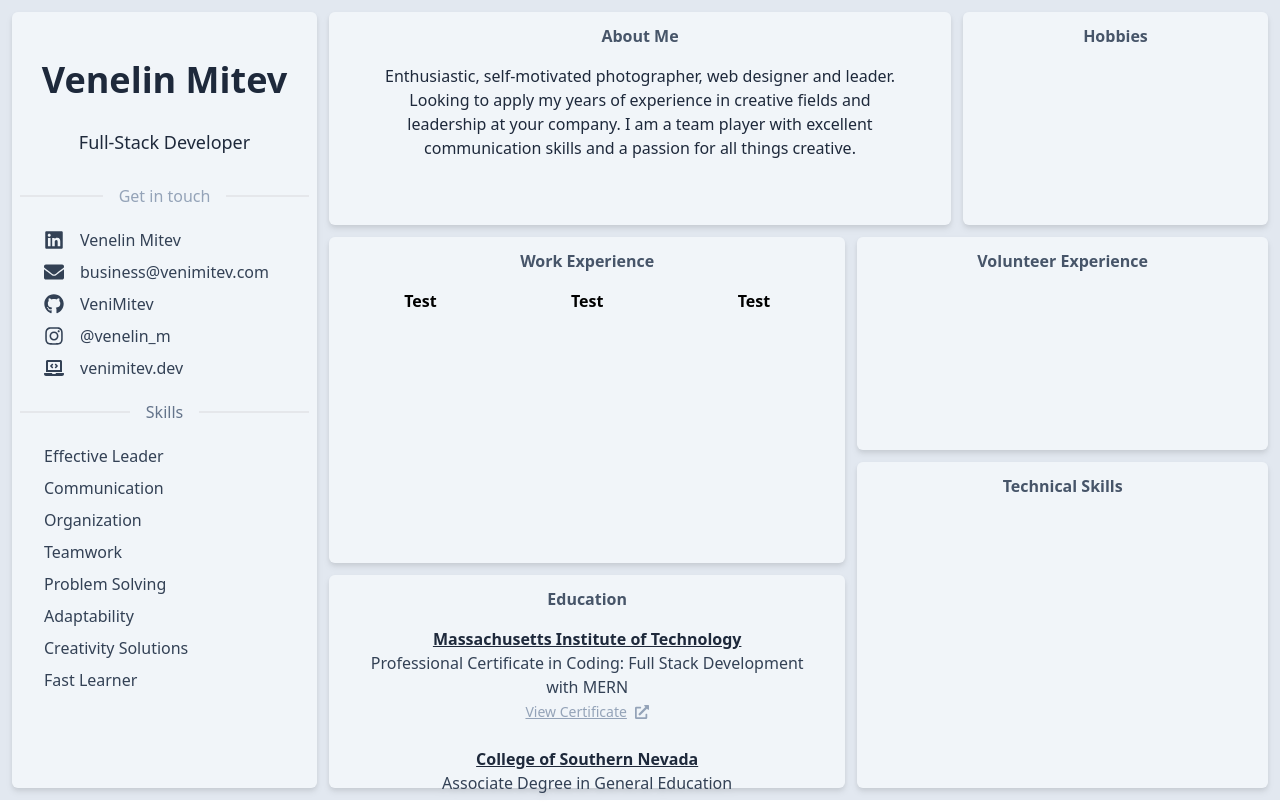
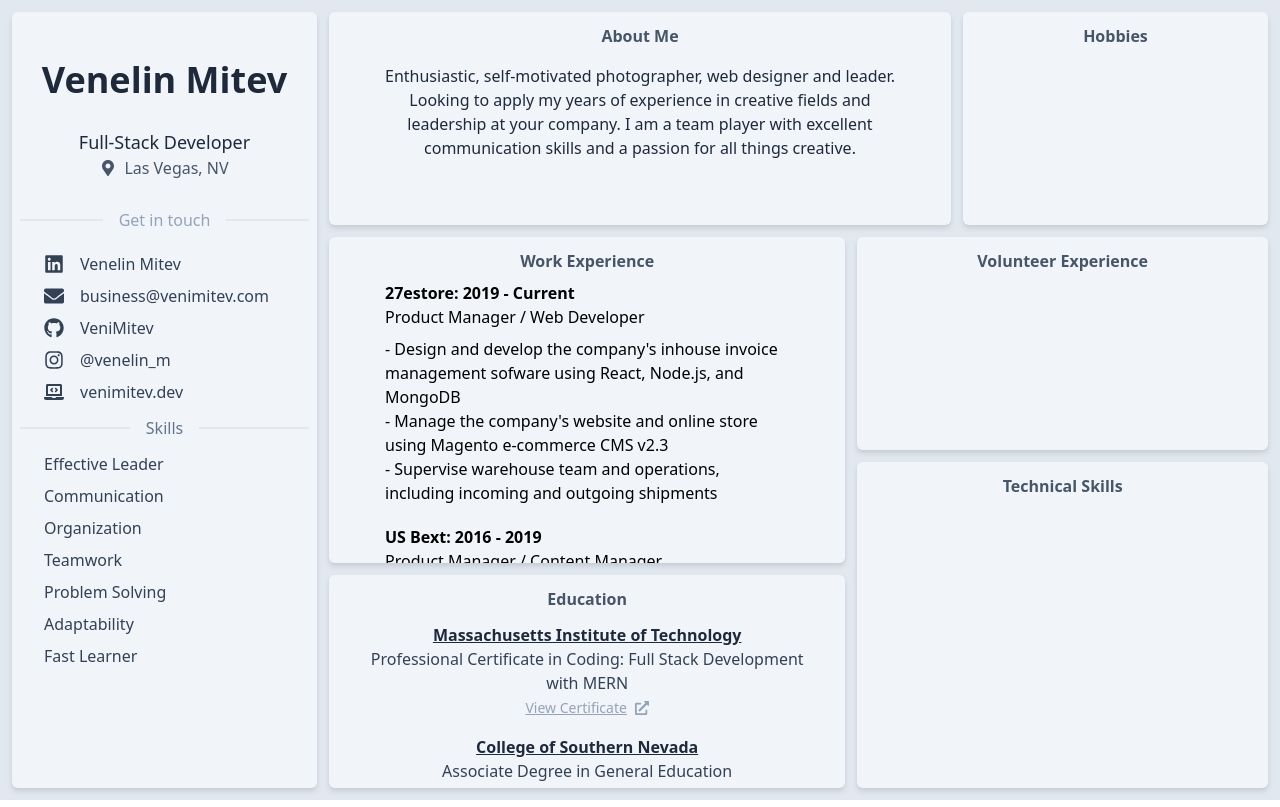
Before and after one commit to VeniMitev/resume, a React (Vite) app: page / in a window 1280 px wide. Built offline with nearby package versions, Linux system fonts and the light colour scheme.

Commit message:
Debugging formating issues on certain screen sizes. Adding work experience

```diff
--- a/src/App.css
+++ b/src/App.css
@@ -6,3 +6,13 @@ html {
     scroll-behavior: smooth;
     scroll-padding: 1rem;
 }
+
+* {
+ -webkit-tap-highlight-color: rgba(0, 0, 0, 0);
+ -webkit-tap-highlight-color: transparent;
+ -webkit-user-select: none;
+ -khtml-user-select: none;
+ -moz-user-select: none;
+ -ms-user-select: none;
+  user-select: none;
+}
--- a/src/ResumeCards/About/About.tsx
+++ b/src/ResumeCards/About/About.tsx
@@ -7,7 +7,7 @@ const About = () => {
         <Card className='snap-center h-[50vh]'>
             <>
                 <Title text='About Me' />
-                <div className='flex flex-col items-center py-10 md:py-3 xl:py-10 px-12'>
+                <div className='flex flex-col items-center py-5 md:py-3 xl:py-10 px-12'>
                     <p className='md:text-center text-md text-slate-800'>
                         Enthusiastic, self-motivated photographer, web designer and leader. Looking to apply my years of experience in creative fields and leadership at your company. I am a team player with excellent communication skills and a passion for all things creative.
                     </p>
--- a/src/ResumeCards/Education/Education.tsx
+++ b/src/ResumeCards/Education/Education.tsx
@@ -5,10 +5,10 @@ import Title from '../../components/Title';
 
 const Education = () => {
     return (
-        <Card className='h-[32vh]'>
+        <Card className='h-[50vh]'>
             <>
                 <Title text='Education' />
-                <div className='px-10 md:px-5 py-2 md:py-3 text-center'>
+                <div className='px-10 md:px-5 py-2 md:py-2 xl:py-4 text-center'>
                     <h3 className='font-semibold text-slate-800 underline'>
                         Massachusetts Institute of Technology
                     </h3>
@@ -19,7 +19,7 @@ const Education = () => {
                         View Certificate <FaExternalLinkAlt />
                     </a>
                 </div>
-                <div className='px-10 md:px-5 py-2 md:py-3 text-center'>
+                <div className='px-10 md:px-4 py-3 md:py-2 xl:py-4 text-center'>
                     <h3 className='font-semibold text-slate-800 underline'>
                         College of Southern Nevada
                     </h3>
--- a/src/ResumeCards/Hobbies.tsx
+++ b/src/ResumeCards/Hobbies.tsx
@@ -4,7 +4,7 @@ import Title from '../components/Title';
 
 const Hobbies = () => {
     return (
-        <Card className='h-[32vh]'>
+        <Card className='h-[50vh]'>
             <Title text='Hobbies' />
         </Card>
     )
--- a/src/ResumeCards/Profile/Profile.tsx
+++ b/src/ResumeCards/Profile/Profile.tsx
@@ -1,3 +1,4 @@
+import { FaMapMarkerAlt } from 'react-icons/fa';
 import Card from '../../components/Card';
 import GetInTouch from './GetInTouch';
 import WorkSkills from './WorkSkills';
@@ -6,13 +7,18 @@ const Profile = () => {
     return (
         <Card className='snap-center h-screen '>
             <>
-                <h1 className='flex flex-col items-center pt-14 md:pt-10 xl:pt-16 text-4xl text-slate-800 font-semibold'>
+                <h1 className='flex flex-col items-center pt-8 md:pt-10 xl:pt-16 text-4xl text-slate-800 font-semibold'>
                     Venelin Mitev
                 </h1>
-                <h2 className='flex flex-col items-center py-7 text-lg text-slate-800'>
+                <h2 className='flex flex-col items-center pt-4 md:pt-7 text-lg text-slate-800'>
                     Full-Stack Developer
                 </h2>
-                <div className="relative flex pb-4 items-center">
+                <p className='flex flex-col items-center pb-3 md:pb-7 text-md text-slate-600'>
+                    <span className='inline-flex gap-2 items-center'>
+                        <FaMapMarkerAlt /> Las Vegas, NV
+                    </span>
+                </p>
+                <div className="relative flex pb-2 md:pb-4 items-center">
                     <div className="flex-grow border-t-2 bg-slate-600"></div>
                     <span className="flex-shrink mx-4 text-slate-400">
                         Get in touch
@@ -20,7 +26,7 @@ const Profile = () => {
                     <div className="flex-grow border-t-2 bg-slate-600"></div>
                 </div>
                 <GetInTouch />
-                <div className="relative flex py-4 items-center">
+                <div className="relative flex py-2 items-center">
                     <div className="flex-grow border-t-2 bg-slate-600"></div>
                     <span className="flex-shrink mx-4 text-slate-500">
                         Skills
--- a/src/ResumeCards/Profile/WorkSkills.tsx
+++ b/src/ResumeCards/Profile/WorkSkills.tsx
@@ -1,34 +1,28 @@
 const WorkSkills = () => {
     return (
-        <>
-
         <ul className='list-disc list-inside px-16 md:px-6 '>
-                <li className='flex items-center gap-4 py-3 md:py-1 xl:py-4 text-md text-slate-700'>
+            <li className='flex items-center gap-4 py-1 xl:py-4 text-md text-slate-700'>
                 Effective Leader
             </li>
-                <li className='flex items-center gap-4 py-3 md:py-1 xl:py-4 text-md text-slate-700'>
+            <li className='flex items-center gap-4 py-1 xl:py-4 text-md text-slate-700'>
                 Communication
             </li>
-                <li className='flex items-center gap-4 py-3 md:py-1 xl:py-4 text-md text-slate-700'>
+            <li className='flex items-center gap-4 py-1 xl:py-4 text-md text-slate-700'>
                 Organization
             </li>
-                <li className='flex items-center gap-4 py-3 md:py-1 xl:py-4 text-md text-slate-700'>
+            <li className='flex items-center gap-4 py-1 xl:py-4 text-md text-slate-700'>
                 Teamwork
             </li>
-                <li className='flex items-center gap-4 py-3 md:py-1 xl:py-4 text-md text-slate-700'>
+            <li className='flex items-center gap-4 py-1 xl:py-4 text-md text-slate-700'>
                 Problem Solving
             </li>
-                <li className='flex items-center gap-4 py-3 md:py-1 xl:py-4 text-md text-slate-700'>
+            <li className='flex items-center gap-4 py-1 xl:py-4 text-md text-slate-700'>
                 Adaptability
             </li>
-                <li className='flex items-center gap-4 py-3 md:py-1 xl:py-4 text-md text-slate-700'>
-                    Creativity Solutions
-                </li>
-                <li className='flex items-center gap-4 py-3 md:py-1 xl:py-4 text-md text-slate-700'>
+            <li className='flex items-center gap-4 py-1 xl:py-4 text-md text-slate-700'>
                 Fast Learner
             </li>
         </ul>
-        </>
     )
 }
 
--- a/src/ResumeCards/Skills.tsx
+++ b/src/ResumeCards/Skills.tsx
@@ -4,7 +4,7 @@ import Title from '../components/Title';
 
 const Skills = () => {
     return (
-        <Card className='h-[50vh]'>
+        <Card className='h-screen'>
             <Title text='Technical Skills' />
         </Card>
     )
--- a/src/ResumeCards/VolunteerExperience.tsx
+++ b/src/ResumeCards/VolunteerExperience.tsx
@@ -4,7 +4,7 @@ import Title from '../components/Title';
 
 const VolunteerExperience = () => {
     return (
-        <Card className='h-[32vh]'>
+        <Card className='h-[50vh]'>
             <Title text='Volunteer Experience' />
         </Card>
     )
--- a/src/ResumeCards/WorkExperience/WorkExperience.tsx
+++ b/src/ResumeCards/WorkExperience/WorkExperience.tsx
@@ -1,21 +1,46 @@
-import React from "react";
 import Card from '../../components/Card';
 import Title from '../../components/Title';
 
 const WorkExperience = () => {
     return (
-        <Card className='h-screen'>
+        <Card className='h-screen overflow-auto'>
             <>
                 <Title text='Work Experience' />
-                <div className="flex justify-center flex-col md:flex-row content-center ">
-                    <div className="grow items-center py-10 md:py-3 xl:py-10 px-12">
-                        <h3 className='font-semibold text-center'>Test</h3>
+                <div className="flex gap-5 xl:gap-7 justify-center flex-col my-2 md:my-1 xl:my-10 px-12">
+                    <div className="grow">
+                        <h3 className=''>
+                            <span className='font-semibold'>
+                                27estore: 2019 - Current
+                            </span>
+                            <p>
+                                Product Manager / Web Developer
+                            </p>
+                            <p className='pt-2'>
+                                - Design and develop the company's inhouse invoice management sofware using React, Node.js, and MongoDB
+                            </p>
+                            <p>
+                                - Manage the company's website and online store using Magento e-commerce CMS v2.3
+                            </p>
+                            <p>
+                                - Supervise warehouse team and operations, including incoming and outgoing shipments
+                            </p>
+                        </h3>
                     </div>
-                    <div className="grow items-center py-10 md:py-3 xl:py-10 px-12">
-                        <h3 className='font-semibold text-center'>Test</h3>
-                    </div>
-                    <div className="grow items-center py-10 md:py-3 xl:py-10 px-12">
-                        <h3 className='font-semibold text-center'>Test</h3>
+                    <div className="grow ">
+                        <h3 className=''>
+                            <span className='font-semibold '>
+                                US Bext: 2016 - 2019
+                            </span>
+                            <p>
+                                Product Manager / Content Manager
+                            </p>
+                            <p className='pt-2'>
+                                - Manage the company's products, incoming shipments, and inventory. Supervise the warehouse and shipping department.
+                            </p>
+                            <p>
+                                - Manage the company's website and online store using Magento e-commerce CMS v1.9
+                            </p>
+                        </h3>
                     </div>
                 </div>
             </>
```
Also changed, not shown: src/ResumeCards/Profile/GetInTouch.tsx (+5 -8 lines). Lines whose indentation alone changed are shown as unchanged.
